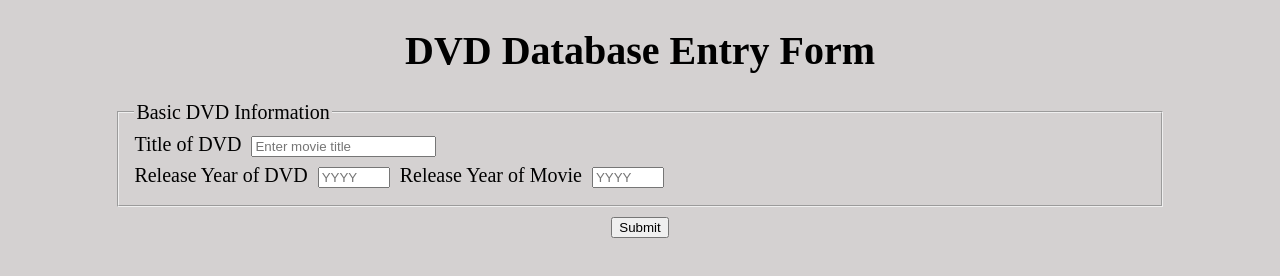
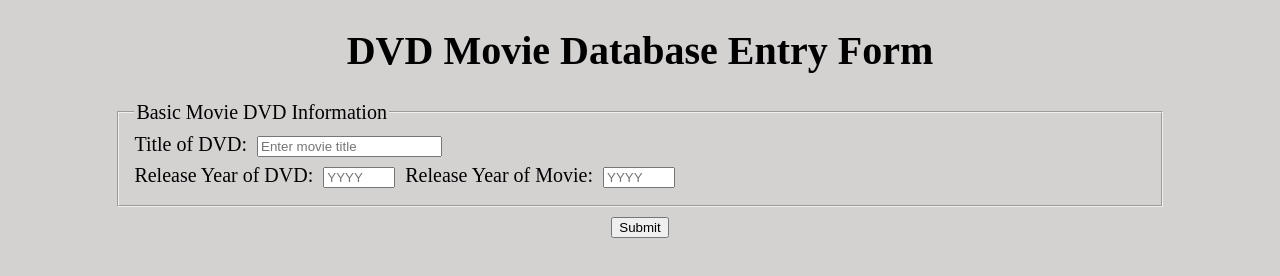
Before and after one commit to jripke74/dvddd, a website: page index.html in a window 1280 px wide. Drawn offline with Linux system fonts and the light colour scheme.

Commit message:
add movie

```diff
--- a/index.html
+++ b/index.html
@@ -12,23 +12,23 @@
   <meta property="og:image"
     content="./assets/images/jeffripke.jpg">
   <meta property="og:url" content="https://www.jeffripke.com">
-  <title>DVD Entry Form</title>
+  <title>DVD Movie Entry Form</title>
   <link rel="stylesheet" href="./main.css" />
 </head>
 
 <body>
   <header>
-    <h1>DVD Database Entry Form</h1>
+    <h1>DVD Movie Database Entry Form</h1>
   </header>
   <main>
     <form action="/submit" method="POST">
       <fieldset>
-        <legend>Basic DVD Information</legend>
-        <label for="title">Title of DVD</label>
+        <legend>Basic Movie DVD Information</legend>
+        <label for="title">Title of DVD: </label>
         <input type="text" id="title" name="title" placeholder="Enter movie title" required /><br />
-        <label for="release-year-dvd">Release Year of DVD</label>
+        <label for="release-year-dvd">Release Year of DVD: </label>
         <input type="number" id="release-year-dvd" name="releaseyeardvd" min="1900" max="2045" placeholder="YYYY" step="1" />
-        <label for="release-year-movie">Release Year of Movie</label>
+        <label for="release-year-movie">Release Year of Movie: </label>
         <input type="number" id="release-year-dvd" name="releaseyearmovie" min="1900" max="2045" placeholder="YYYY" step="1" />
       </fieldset>
       <button type="submit">Submit</button>
```
